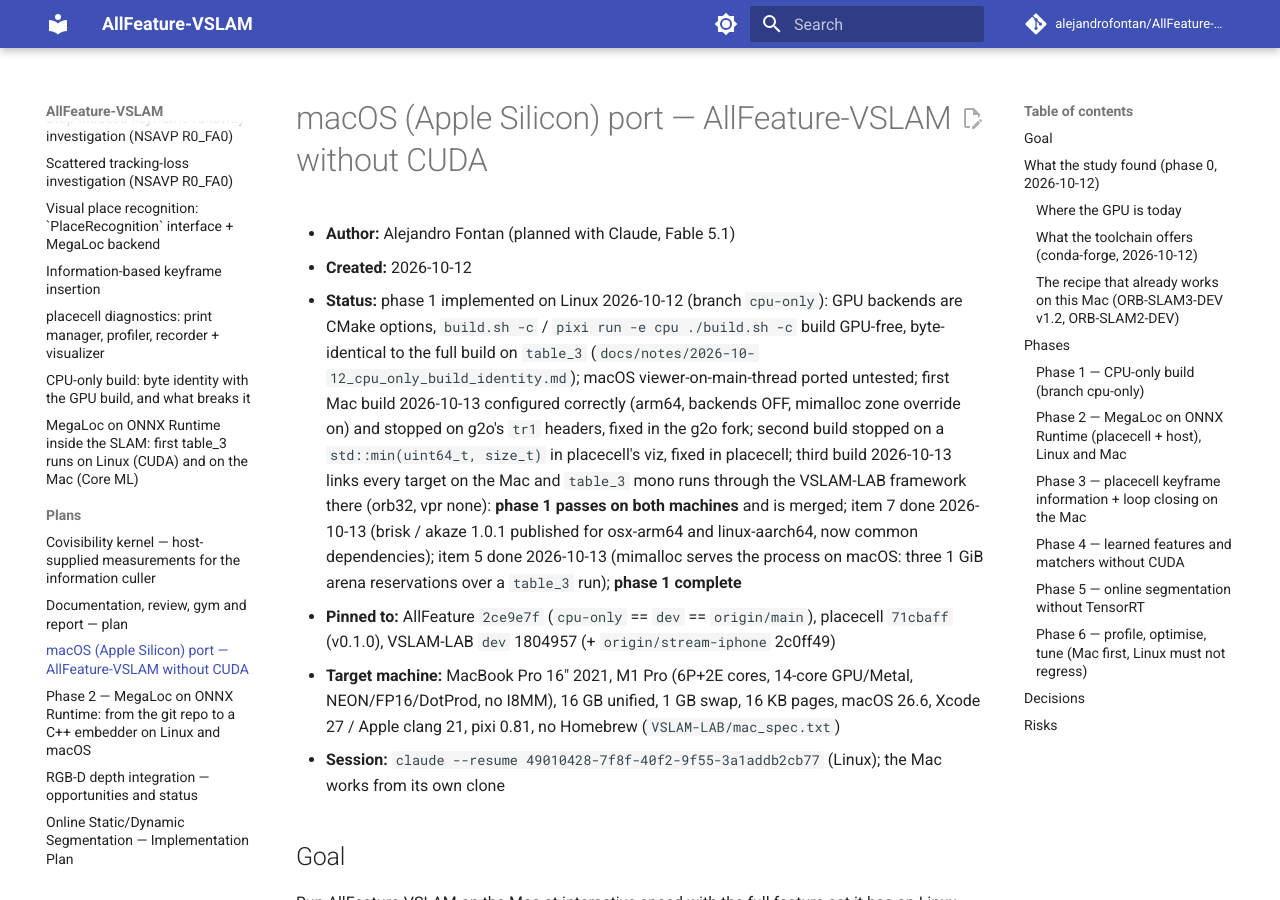
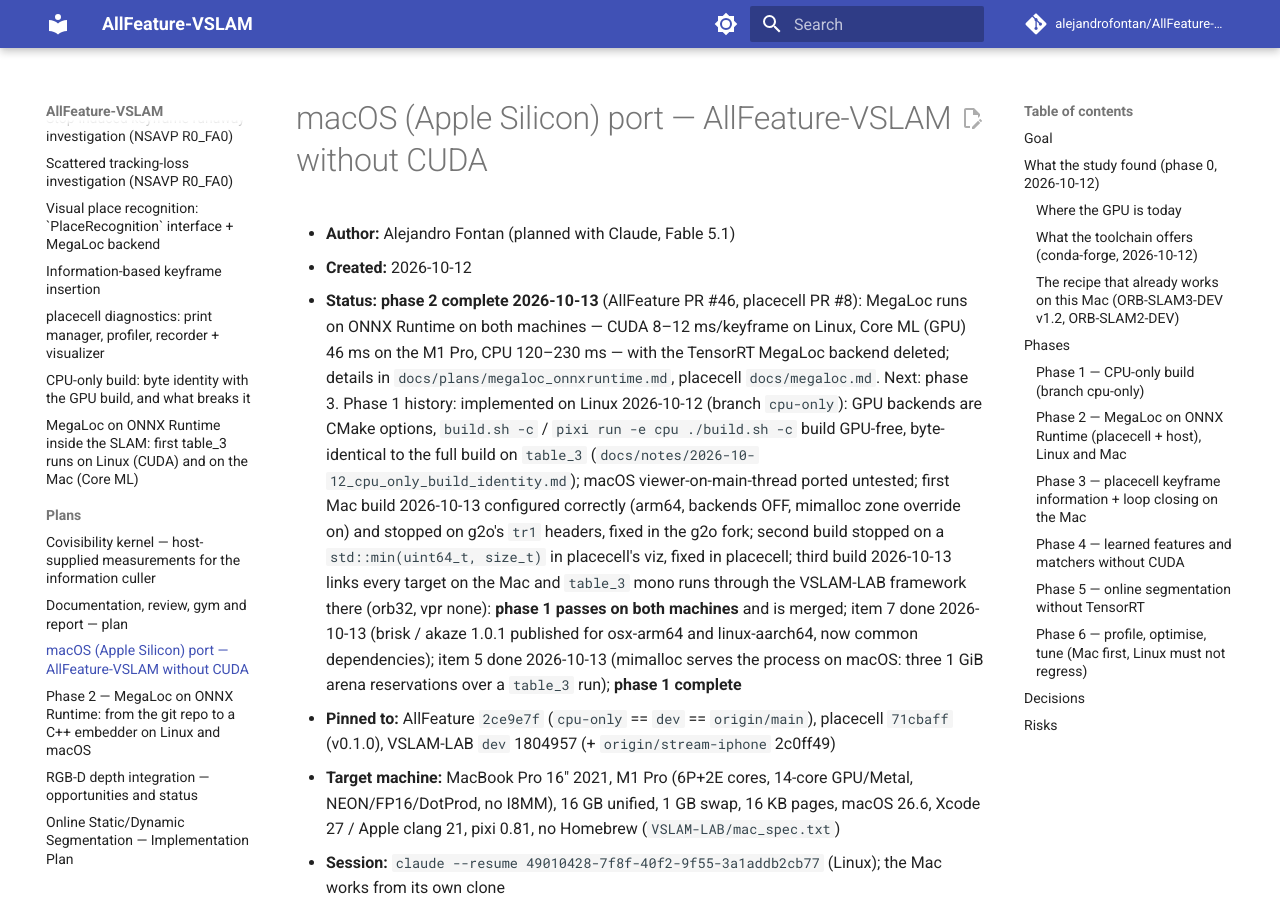
Before and after one commit to alejandrofontan/AllFeature-VSLAM, an MkDocs documentation site: the page built from docs/plans/mac_port.md, in a window 1280 px wide and 900 px high. Built offline with MkDocs 1.6.1 and Material for MkDocs 9.7.7, drawn with Linux system fonts in a browser that asks for light colours; comment, search, counter and statistics services are not loaded.

Commit message:
plan: phase 2 complete

```diff
--- a/docs/plans/mac_port.md
+++ b/docs/plans/mac_port.md
@@ -2,7 +2,10 @@
 
 - **Author:** Alejandro Fontan (planned with Claude, Fable 5.1)
 - **Created:** 2026-10-12
-- **Status:** phase 1 implemented on Linux 2026-10-12 (branch `cpu-only`): GPU backends are CMake options, `build.sh -c` / `pixi run -e cpu ./build.sh -c` build GPU-free, byte-identical to the full build on `table_3` (`docs/notes/2026-10-12_cpu_only_build_identity.md`); macOS viewer-on-main-thread ported untested; first Mac build 2026-10-13 configured correctly (arm64, backends OFF, mimalloc zone override on) and stopped on g2o's `tr1` headers, fixed in the g2o fork; second build stopped on a `std::min(uint64_t, size_t)` in placecell's viz, fixed in placecell; third build 2026-10-13 links every target on the Mac and `table_3` mono runs through the VSLAM-LAB framework there (orb32, vpr none): **phase 1 passes on both machines** and is merged; item 7 done 2026-10-13 (brisk / akaze 1.0.1 published for osx-arm64 and linux-aarch64, now common dependencies); item 5 done 2026-10-13 (mimalloc serves the process on macOS: three 1 GiB arena reservations over a `table_3` run); **phase 1 complete**
+- **Status:** **phase 2 complete 2026-10-13** (AllFeature PR #46, placecell PR #8): MegaLoc runs on ONNX Runtime on
+  both machines — CUDA 8–12 ms/keyframe on Linux, Core ML (GPU) 46 ms on the M1 Pro, CPU 120–230 ms — with the
+  TensorRT MegaLoc backend deleted; details in `docs/plans/megaloc_onnxruntime.md`, placecell `docs/megaloc.md`. Next:
+  phase 3. Phase 1 history: implemented on Linux 2026-10-12 (branch `cpu-only`): GPU backends are CMake options, `build.sh -c` / `pixi run -e cpu ./build.sh -c` build GPU-free, byte-identical to the full build on `table_3` (`docs/notes/2026-10-12_cpu_only_build_identity.md`); macOS viewer-on-main-thread ported untested; first Mac build 2026-10-13 configured correctly (arm64, backends OFF, mimalloc zone override on) and stopped on g2o's `tr1` headers, fixed in the g2o fork; second build stopped on a `std::min(uint64_t, size_t)` in placecell's viz, fixed in placecell; third build 2026-10-13 links every target on the Mac and `table_3` mono runs through the VSLAM-LAB framework there (orb32, vpr none): **phase 1 passes on both machines** and is merged; item 7 done 2026-10-13 (brisk / akaze 1.0.1 published for osx-arm64 and linux-aarch64, now common dependencies); item 5 done 2026-10-13 (mimalloc serves the process on macOS: three 1 GiB arena reservations over a `table_3` run); **phase 1 complete**
 - **Pinned to:** AllFeature `2ce9e7f` (`cpu-only` == `dev` == `origin/main`), placecell `71cbaff` (v0.1.0), VSLAM-LAB `dev` 1804957 (+ `origin/stream-iphone` 2c0ff49)
 - **Target machine:** MacBook Pro 16" 2021, M1 Pro (6P+2E cores, 14-core GPU/Metal, NEON/FP16/DotProd, no I8MM), 16 GB unified, 1 GB swap, 16 KB pages, macOS 26.6, Xcode 27 / Apple clang 21, pixi 0.81, no Homebrew (`VSLAM-LAB/mac_spec.txt`)
 - **Session:** `claude --resume 49010428-7f8f-40f2-9f55-3a1addb2cb77` (Linux); the Mac works from its own clone
```
